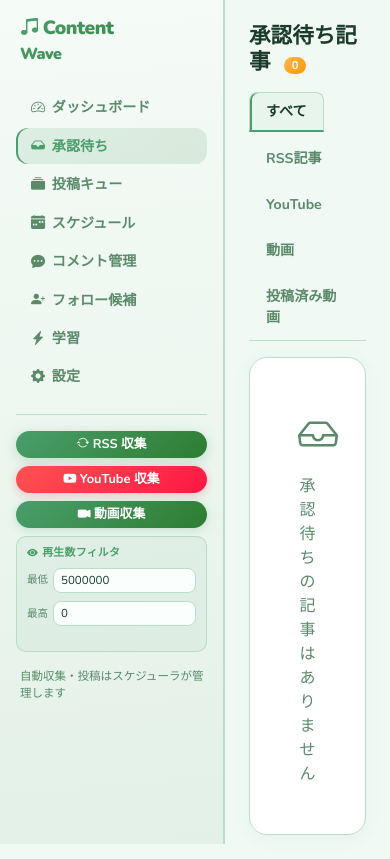
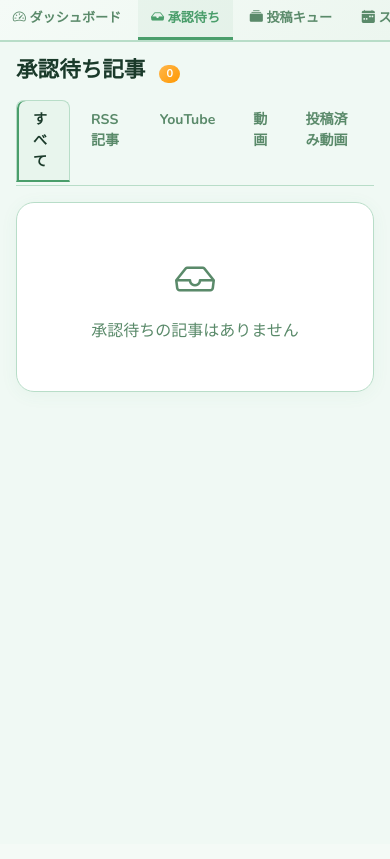
Before and after one commit to mktiskw1/kpopwave-tool, a Flask app: page /pending in a window 390 px wide. After the commit the page ends 392 px from the top, so only its background shows below. Run offline with Flask 3, Linux system fonts and the light colour scheme.

Commit message:
chore: auto-save from launcher

```diff
--- a/summarizer.py
+++ b/summarizer.py
@@ -527,7 +527,11 @@ def summarize_article(app, article_id: int, style: str = "つぶやき型", sche
         f"・固有名詞なしの投稿文は生成しないこと\n"
         f"良い例：「待って、aespaのWINTERって次元が違う。」\n"
         f"悪い例：「待って、この子って次元が違う。」（固有名詞なし）\n"
+        f"固有名詞チェック：生成後にグループ名・曲名が含まれているか必ず確認すること。含まれていない場合は書き直す。\n"
         f"・出力は投稿文のみ（前置き・説明・スタイル名不要）\n\n"
+        f"━━ 投稿文の手本 ━━\n"
+        f"「好きにならない方が無理じゃない？BABYMONSTERのSUGAR HONEY ICE TEAマジやばい。曲も映像も完璧だし、何回見ても沼にハマる。一緒にハマってる人いない？」\n"
+        f"→ グループ名・曲名・感情・問いかけがすべて入っている。この密度を目指すこと。\n\n"
         f"━━ 言語ルール ━━\n"
         f"・投稿文は必ず日本語のみで書くこと\n"
         f"・韓国語・英語は使わない\n"
@@ -754,6 +758,7 @@ def summarize_article(app, article_id: int, style: str = "つぶやき型", sche
                 "【厳守】1行目のフックフレーズは絶対に変えないこと。そのまま残す。\n"
                 "一言で言い切る。フック+感情の一言だけ。\n"
                 f"絵文字なし・ハッシュタグなし・URLなし。必ず{body_max}文字以内。\n"
+                "【絶対厳守】グループ名・メンバー名・曲名・動画タイトルのいずれか最低1つを必ず残すこと。固有名詞が一つもない場合は出力禁止。\n"
                 "出力は変換後の文章のみ。\n\n"
             )
         else:
@@ -764,6 +769,7 @@ def summarize_article(app, article_id: int, style: str = "つぶやき型", sche
                 "・長い文を短く切る\n"
                 "・AIっぽい言い回しを口語に変える\n"
                 f"・絵文字なし・タグなし・URLなし。必ず{body_max}文字以内。\n"
+                "【絶対厳守】グループ名・メンバー名・曲名・動画タイトルのいずれか最低1つを必ず残すこと。固有名詞が一つもない場合は出力禁止。\n"
                 "出力は変換後の文章のみ。\n\n"
             )
 
--- a/templates/base.html
+++ b/templates/base.html
@@ -328,14 +328,82 @@
 
     /* ─── Spinner ──────────────────────────────────────────────── */
     .spinner-border { color: var(--accent); }
+
+    /* ─── Mobile ───────────────────────────────────────────────── */
+    @media (max-width: 767.98px) {
+      /* iOSズーム防止 */
+      .form-control, .form-select,
+      input[type=text], input[type=number],
+      input[type=datetime-local], textarea, select {
+        font-size: 16px !important;
+      }
+      /* タップターゲットを44px以上に */
+      .btn:not(.btn-close) { min-height: 40px; }
+      .btn-sm { min-height: 36px !important; }
+    }
+
+    /* ─── Mobile Nav Bar ────────────────────────────────────────── */
+    .mobile-nav-bar {
+      overflow-x: auto;
+      white-space: nowrap;
+      -webkit-overflow-scrolling: touch;
+      background: linear-gradient(135deg, #f5fbf7, #ecf6ef);
+      border-bottom: 2px solid var(--border);
+      scrollbar-width: none;
+    }
+    .mobile-nav-bar::-webkit-scrollbar { display: none; }
+    .mobile-nav-bar a {
+      display: inline-block;
+      padding: .55rem .8rem;
+      color: var(--text-muted);
+      font-weight: 700;
+      font-size: .82rem;
+      text-decoration: none;
+      border-bottom: 3px solid transparent;
+      white-space: nowrap;
+    }
+    .mobile-nav-bar a.active {
+      color: var(--accent);
+      border-bottom-color: var(--accent);
+      background: rgba(74, 158, 107, .06);
+    }
   </style>
 </head>
 <body>
+
+<!-- モバイル：横スクロールナビバー（JS不使用） -->
+<nav class="d-md-none mobile-nav-bar">
+  <a href="{{ url_for('index') }}" class="{% if request.endpoint=='index' %}active{% endif %}">
+    <i class="bi bi-speedometer2"></i> ダッシュボード
+  </a>
+  <a href="{{ url_for('pending') }}" class="{% if request.endpoint=='pending' %}active{% endif %}">
+    <i class="bi bi-inbox-fill"></i> 承認待ち{% if pending_count > 0 %} <span class="badge badge-pending" style="font-size:.65rem;vertical-align:middle">{{ pending_count }}</span>{% endif %}
+  </a>
+  <a href="{{ url_for('queue') }}" class="{% if request.endpoint=='queue' %}active{% endif %}">
+    <i class="bi bi-collection-fill"></i> 投稿キュー{% if queued_count > 0 %} <span class="badge badge-queued" style="font-size:.65rem;vertical-align:middle">{{ queued_count }}</span>{% endif %}
+  </a>
+  <a href="{{ url_for('schedule') }}" class="{% if request.endpoint=='schedule' %}active{% endif %}">
+    <i class="bi bi-calendar-week-fill"></i> スケジュール
+  </a>
+  <a href="{{ url_for('comments_page') }}" class="{% if request.endpoint=='comments_page' %}active{% endif %}">
+    <i class="bi bi-chat-dots-fill"></i> コメント{% if unread_comments_count > 0 %} <span class="badge badge-pending" style="font-size:.65rem;vertical-align:middle">{{ unread_comments_count }}</span>{% endif %}
+  </a>
+  <a href="{{ url_for('follow_candidates') }}" class="{% if request.endpoint=='follow_candidates' %}active{% endif %}">
+    <i class="bi bi-person-plus-fill"></i> フォロー
+  </a>
+  <a href="{{ url_for('learning') }}" class="{% if request.endpoint=='learning' %}active{% endif %}">
+    <i class="bi bi-lightning-charge-fill"></i> 学習
+  </a>
+  <a href="{{ url_for('settings') }}" class="{% if request.endpoint=='settings' %}active{% endif %}">
+    <i class="bi bi-gear-fill"></i> 設定
+  </a>
+</nav>
+
 <div class="container-fluid p-0">
   <div class="row g-0">
 
     <!-- サイドバー -->
-    <div class="col-auto sidebar p-3" style="width:225px">
+    <div class="col-auto sidebar d-none d-md-block p-3" style="width:225px">
       <div class="brand mb-4 ps-1">
         <i class="bi bi-music-note-beamed me-1" style="-webkit-text-fill-color:var(--accent);background:none;background-clip:unset"></i>Content<br><span style="font-size:1rem">Wave</span>
       </div>
@@ -439,7 +507,7 @@
     </div>
 
     <!-- メインコンテンツ -->
-    <div class="col p-4" style="min-width:0">
+    <div class="col p-3 p-md-4" style="min-width:0">
 
       {% with messages = get_flashed_messages(with_categories=true) %}
       {% if messages %}
--- a/templates/pending.html
+++ b/templates/pending.html
@@ -9,7 +9,7 @@
 </div>
 
 <!-- フィルタータブ -->
-<ul class="nav mb-3" style="gap:4px;border-bottom:1.5px solid var(--border);padding-bottom:0">
+<ul class="nav mb-3" style="gap:4px;border-bottom:1.5px solid var(--border);padding-bottom:0;overflow-x:auto;flex-wrap:nowrap;-webkit-overflow-scrolling:touch">
   {% set tabs = [
     ('all',     'すべて',       counts.all,     'var(--accent)'),
     ('rss',     'RSS記事',      counts.rss,     '#6c757d'),
```
Also changed, not shown: SKILL.md (+22 -4 lines), threads_api.py (+46 -3 lines).
